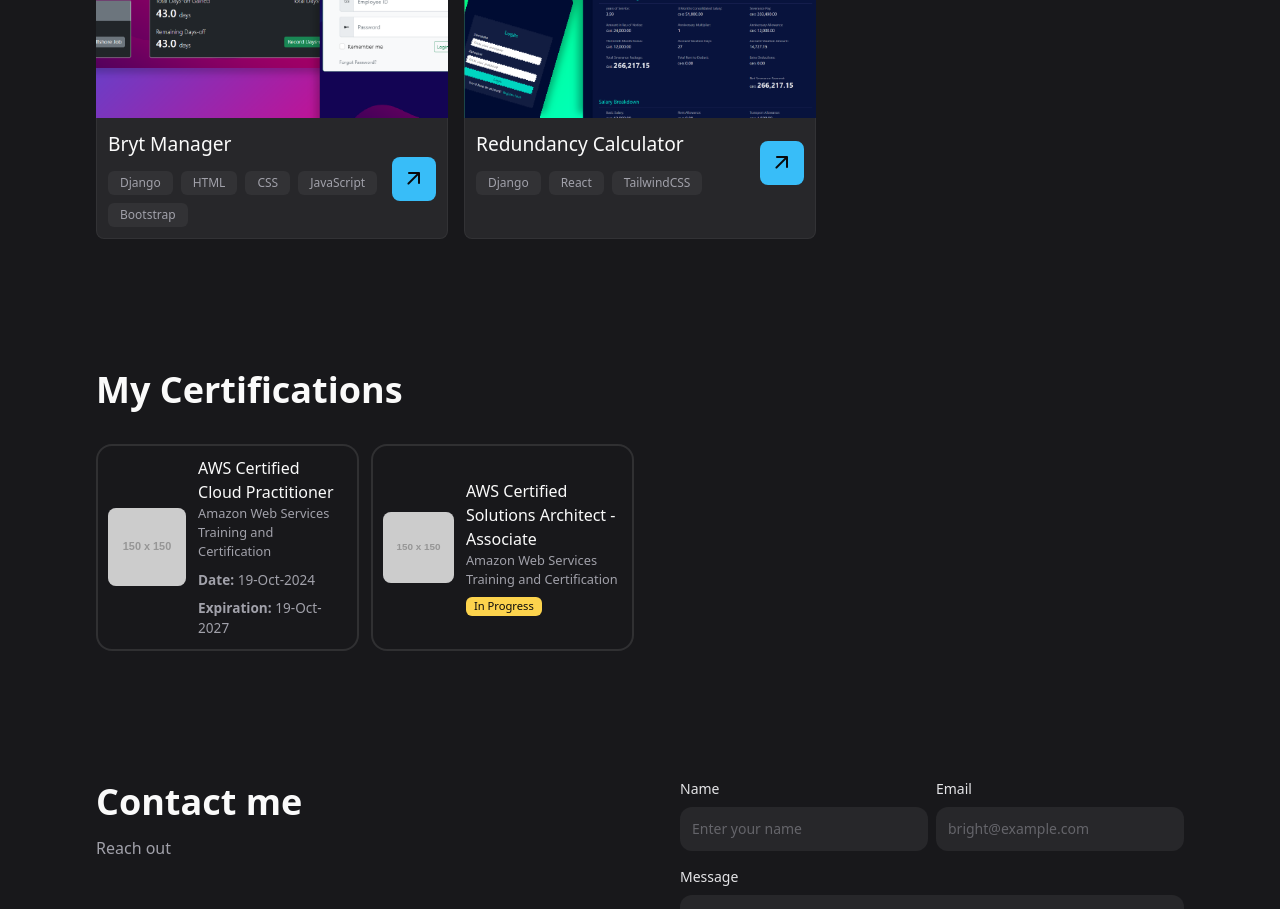
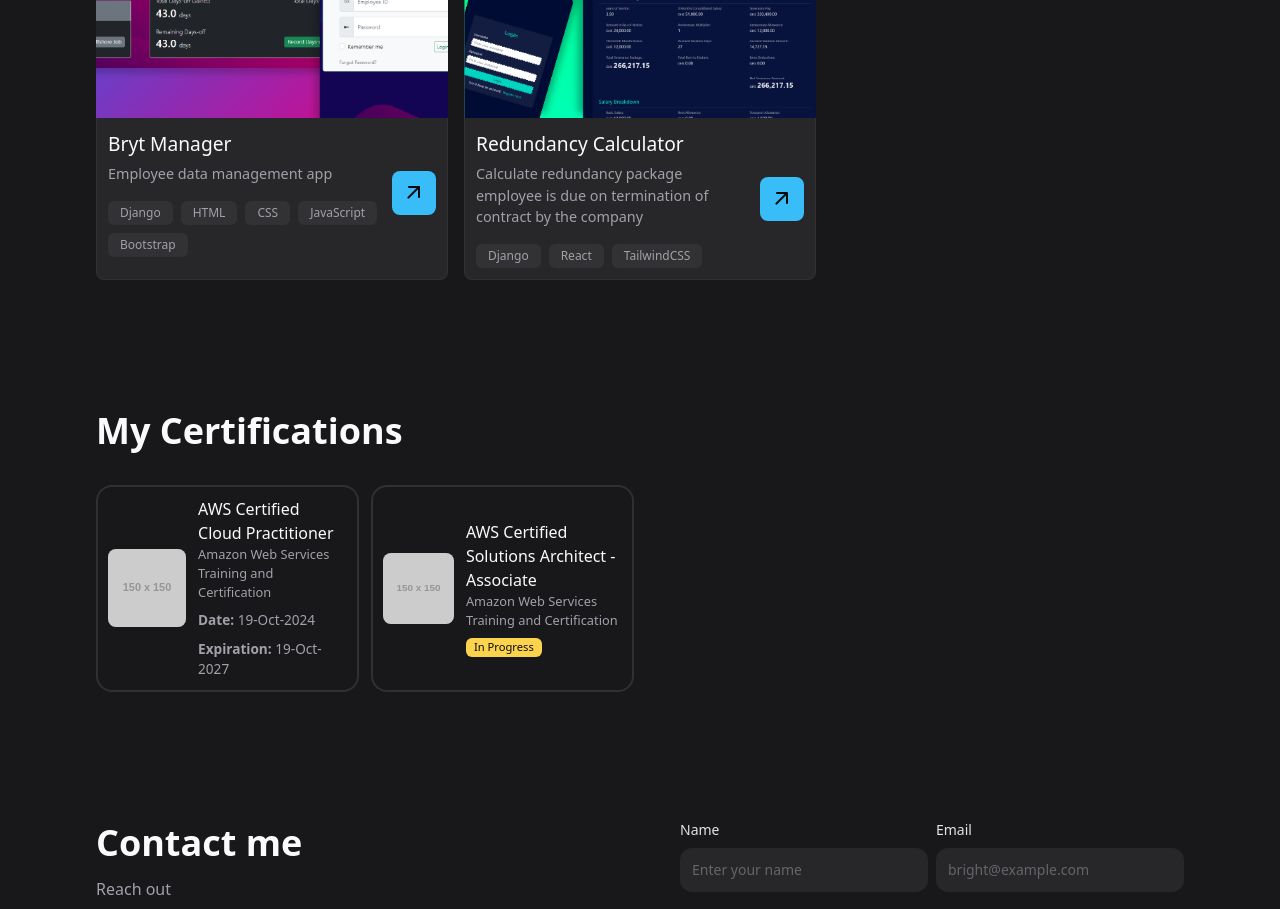
Before and after one commit to bright-owusu/my-portfolio, a React (Vite) app: page / in a window 1280 px wide. Shown: the part 2880-3789 px from the top of the page. Built offline with nearby package versions, Linux system fonts and the light colour scheme.

Commit message:
Add description to project card

```diff
--- a/src/components/ProjectCard.jsx
+++ b/src/components/ProjectCard.jsx
@@ -14,9 +14,13 @@ const ProjectCard = ({ imgSrc, title, description, tags, link, classes }) => {
 
       <div className="flex items-center justify-between gap-3 p-3">
         <div>
-          <h3 className="title-1 mb-3">
+          <h3 className="title-1 mb-1">
             {title}
           </h3>
+
+          <div className="text-[0.9rem] text-zinc-400 mb-4">
+            {description}
+          </div>
 
           <div className="flex flex-wrap items-center gap-2">
             {tags.map((label, key) => (
```
